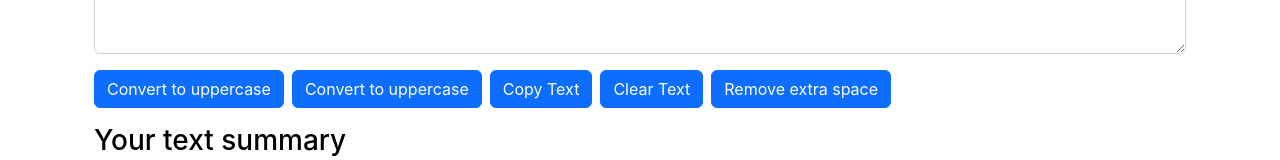
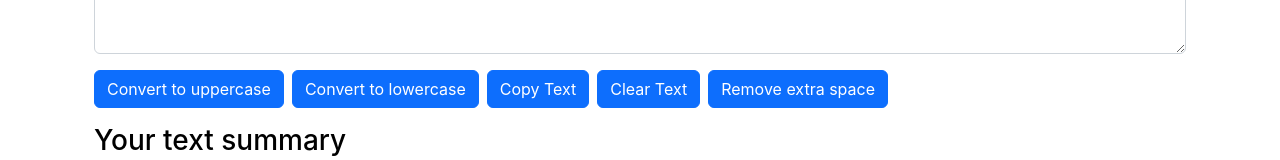
Before and after one commit to yashpatel-py/textutils-react, a React (Create React App) app: page / in a window 1280 px wide. Shown: the part 264-424 px from the top of the page. Built offline with nearby package versions, Linux system fonts and the light colour scheme.

Commit message:
Added alerts in project

```diff
--- a/src/App.js
+++ b/src/App.js
@@ -1,20 +1,37 @@
 import { useState } from 'react';
 import './App.css';
+import Alerts from './components/Alerts';
 import Navbar from './components/Navbar';
 import TextForm from './components/TextForm';
 // import AboutUs from './components/AboutUs'
 
 function App() {
-  const [mode, setMode] = useState('light')
+  // Stat for light and dark mode
+  const [mode, setMode] = useState('light');
+
+  // State for alert
+  const [alert, setAlert] = useState(null);
+
+  const showAlert = (message, type) => {
+    setAlert({
+      msg: message,
+      type: type
+    });
+    setTimeout(() => {
+      setAlert(null)
+    }, 1500)
+  }
 
   const toggleMode = () => {
     if(mode === 'light'){
       setMode('dark');
       document.body.style.backgroundColor = '#042743';
+      showAlert("Dark mode has been enabled", "success")
     }
     else {
       setMode('light');
       document.body.style.backgroundColor = 'white';
+      showAlert("Light mode has been enabled", "success")
     }
   }
   return (
@@ -22,9 +39,12 @@ function App() {
       {/* Importing navbar component */}
       <Navbar title = "TU" aboutText= "About us" mode={mode} toggleMode={toggleMode}/>
 
+      {/* Alert */}
+      <Alerts alert={alert} />
+
       {/*Importing TextForm component */}
       <div className="container">
-        <TextForm heading="Enter the text to analyze" mode={mode}/>
+        <TextForm showAlert={showAlert} heading="Enter the text to analyze" mode={mode}/>
       </div>
 
       {/* <AboutUs /> */}
--- /dev/null
+++ b/src/components/Alerts.js
@@ -0,0 +1,18 @@
+import React from 'react'
+
+
+function Alerts(props) {
+
+  const capitalize = (world) => {
+    const lower = world.toLowerCase();
+    return lower.charAt(0).toUpperCase() + lower.slice(1);
+  }
+
+  return (
+    props.alert && <div className={`alert alert-${props.alert.type} alert-dismissible fade show`} role="alert">
+  <strong>{capitalize(props.alert.type)}:</strong> {props.alert.msg}
+</div>
+  )
+}
+
+export default Alerts
--- a/src/components/TextForm.js
+++ b/src/components/TextForm.js
@@ -6,17 +6,20 @@ export default function TextForm(props) {
     const handleDownClick = () => {
         let newText = text.toLowerCase()
         setText(newText)
+        props.showAlert("Converted to lowercase", "success")
     }
 
     const handleClearText = () => {
         let clearText = ''
         setText(clearText)
+        props.showAlert("Text has been cleared", "success")
     }
 
     // This is a finction for converting lower case to uppaercase
     const handleUpClick = () => {
         let newText = text.toUpperCase()
         setText(newText)
+        props.showAlert("Converted to uppercase", "success")
     }
 
     // This is a function for handling text into TextArea
@@ -30,12 +33,14 @@ export default function TextForm(props) {
         var text = document.getElementById("myBox");
         text.select();
         navigator.clipboard.writeText(text.value)
+        props.showAlert("Text has been copied", "success")
     }
 
     // Handling Extra spaces
     const handleExtraSpaces = () => {
         let newText = text.split(/[ ]+/);
         setText(newText.join(" "))
+        props.showAlert("Extra space has been removed", "success")
     }
 
 
@@ -52,7 +57,7 @@ export default function TextForm(props) {
             <button className="btn btn-primary me-2" onClick={handleUpClick} >Convert to uppercase</button>
 
             {/* Conver to lower case */}
-            <button className="btn btn-primary me-2" onClick={handleDownClick} >Convert to uppercase</button>
+            <button className="btn btn-primary me-2" onClick={handleDownClick} >Convert to lowercase</button>
 
             {/* Copy text */}
             <button className="btn btn-primary me-2" onClick={handleCopy} >Copy Text</button>
```
